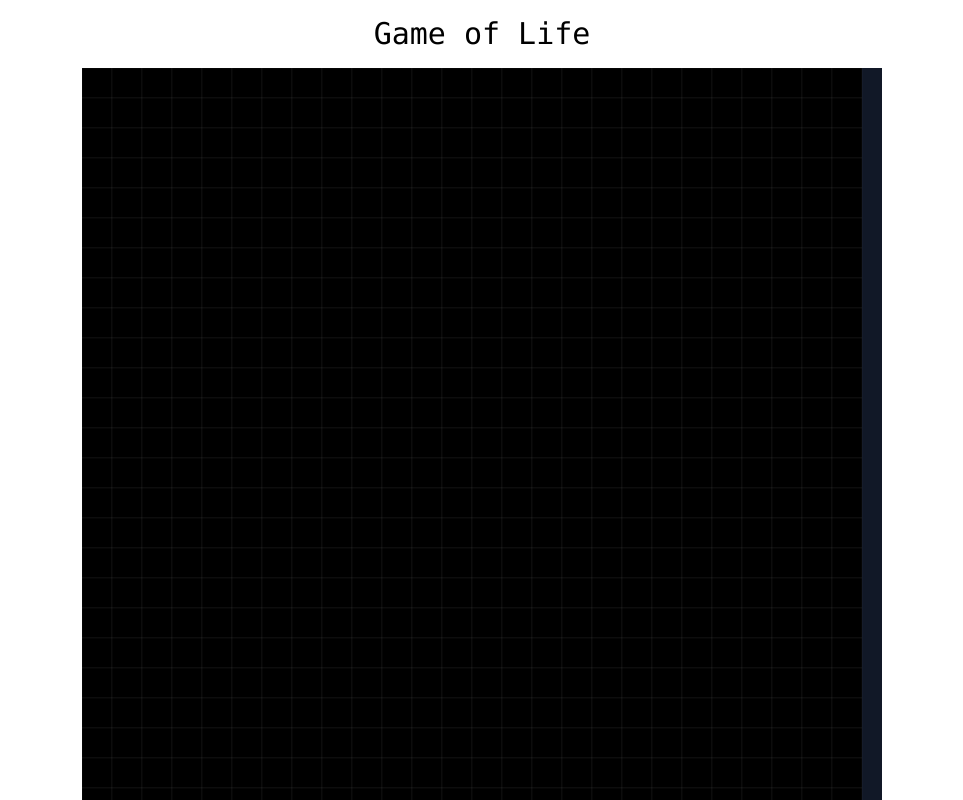
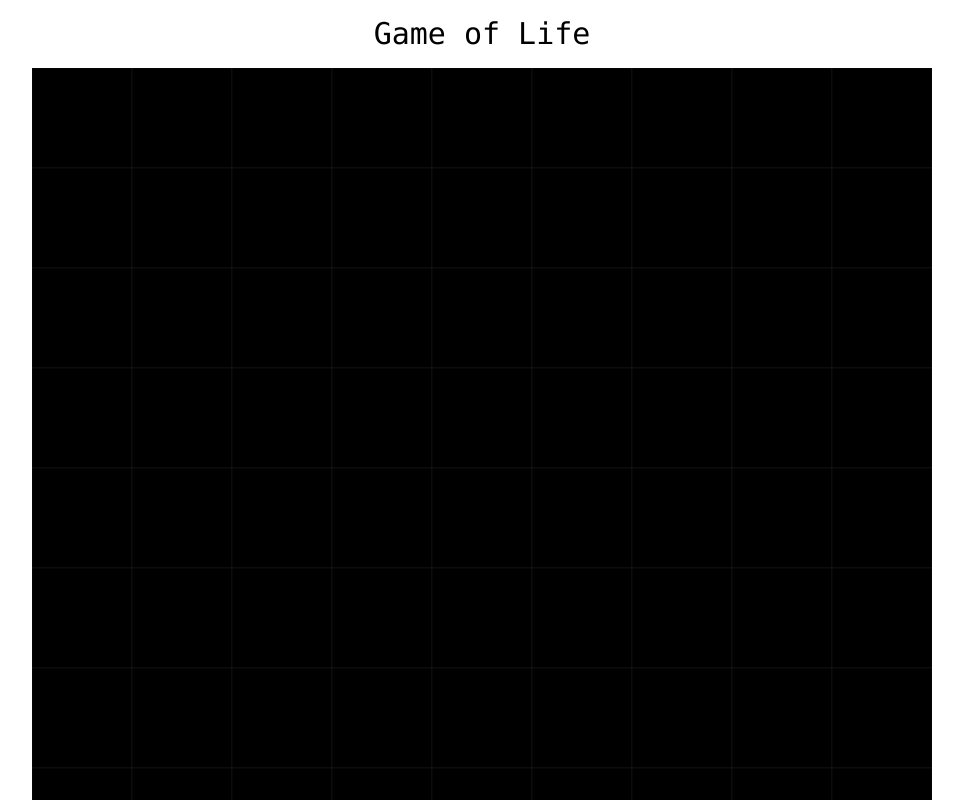
Before and after one commit to tony-phan/game-of-life, a Next.js app: page / in a window 1280 px wide. Shown: the top 800 px of the page, without its empty margins (158-1121 px from the left). Built offline with nearby package versions, Linux system fonts and the light colour scheme.

Commit message:
Add logic to make cells alive/dead using event handlers

```diff
--- a/app/page.tsx
+++ b/app/page.tsx
@@ -2,9 +2,9 @@
 
 import { useEffect, useRef, useState } from "react";
 
-const WIDTH = 800;
-const HEIGHT = 800;
-const CELL_SIZE = 30;
+const WIDTH = 900;
+const HEIGHT = 900;
+const CELL_SIZE = 100;
 const NUM_ROWS = WIDTH / CELL_SIZE;
 const NUM_COLS = HEIGHT / CELL_SIZE;
 
@@ -22,10 +22,8 @@ export default function Home() {
   const board = createBoard();
   const [boardState, setBoardState] = useState<Board>(board);
 
-  console.log('boardState: ', boardState);
   const canvasRef = useRef<null | HTMLCanvasElement>(null);
 
-  // make cells come alive
   // compute the next board
   // update the board
   // create the game ticker
@@ -68,6 +66,19 @@ export default function Home() {
 
       <div className="flex justify-center mt-4">
         <canvas
+          onClick={(e) => {
+            const x = Math.floor(e.nativeEvent.offsetX / CELL_SIZE);
+            const y = Math.floor(e.nativeEvent.offsetY / CELL_SIZE);
+
+            let updatedBoardState = [ ...boardState ];
+            if(updatedBoardState[x][y] === 0) {
+              updatedBoardState[x][y] = 1;
+            } else {
+              updatedBoardState[x][y] = 0;
+            }
+
+            setBoardState(updatedBoardState);
+          }}
           ref={canvasRef}
           width={WIDTH}
           height={HEIGHT}
```
